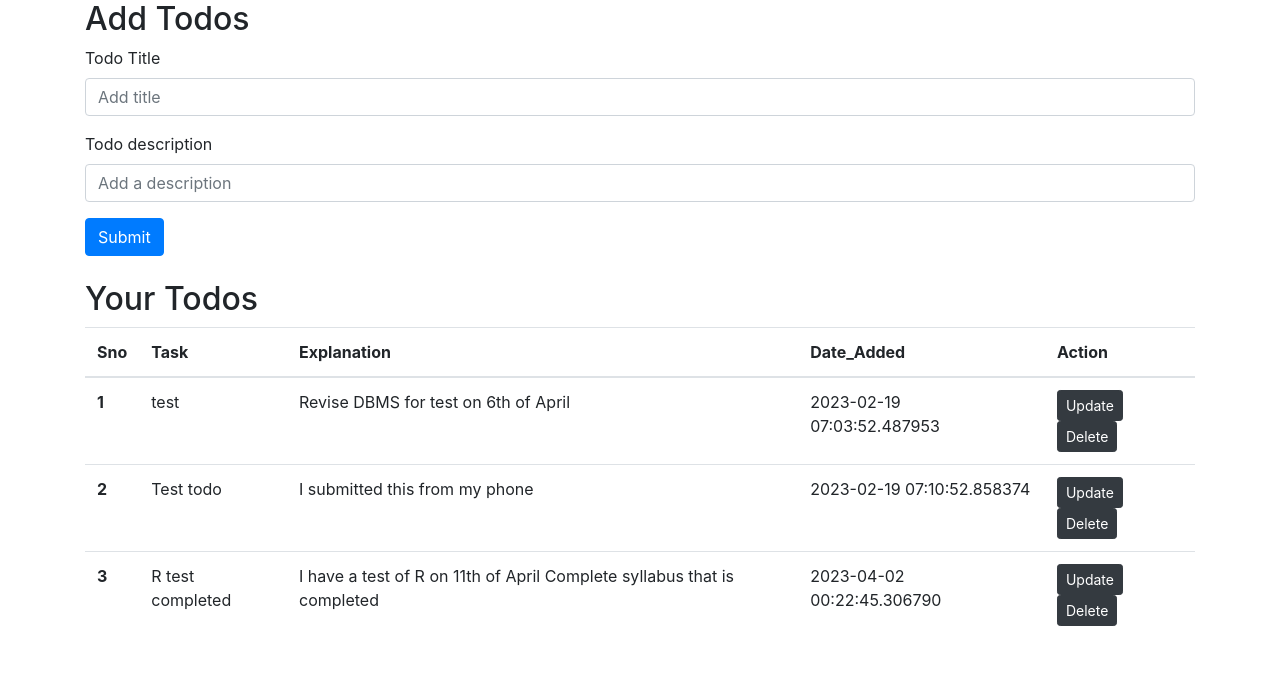
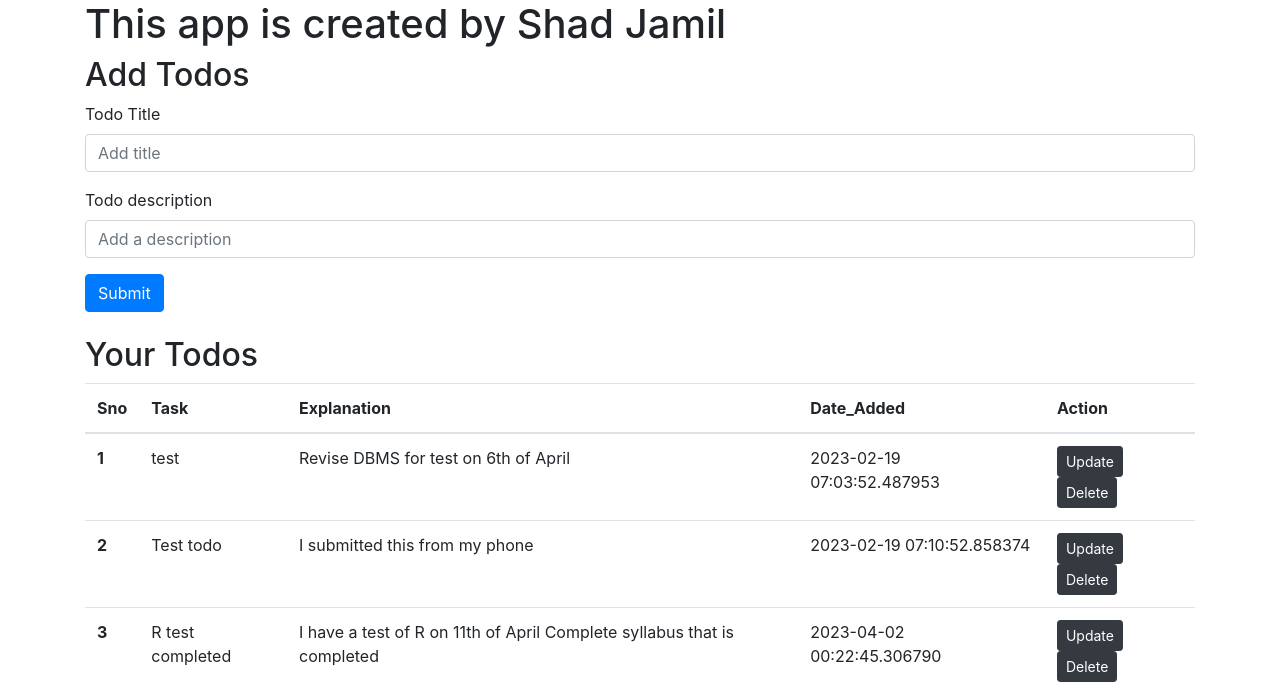
Before and after one commit to shad-datascience/Todo_app_Flask, a Flask app: page / in a window 1280 px wide. Shown: the part 56-749 px from the top of the page. Run offline with Flask 3, Linux system fonts and the light colour scheme.

Commit message:
name added

```diff
--- a/templates/index.html
+++ b/templates/index.html
@@ -5,6 +5,7 @@
 {% block body %}
 
 <div class="container">
+  <h1>This app is created by Shad Jamil</h1>
     <h2>Add Todos</h2>
     <form action="/" method="post">
         <div class="form-group">
```
